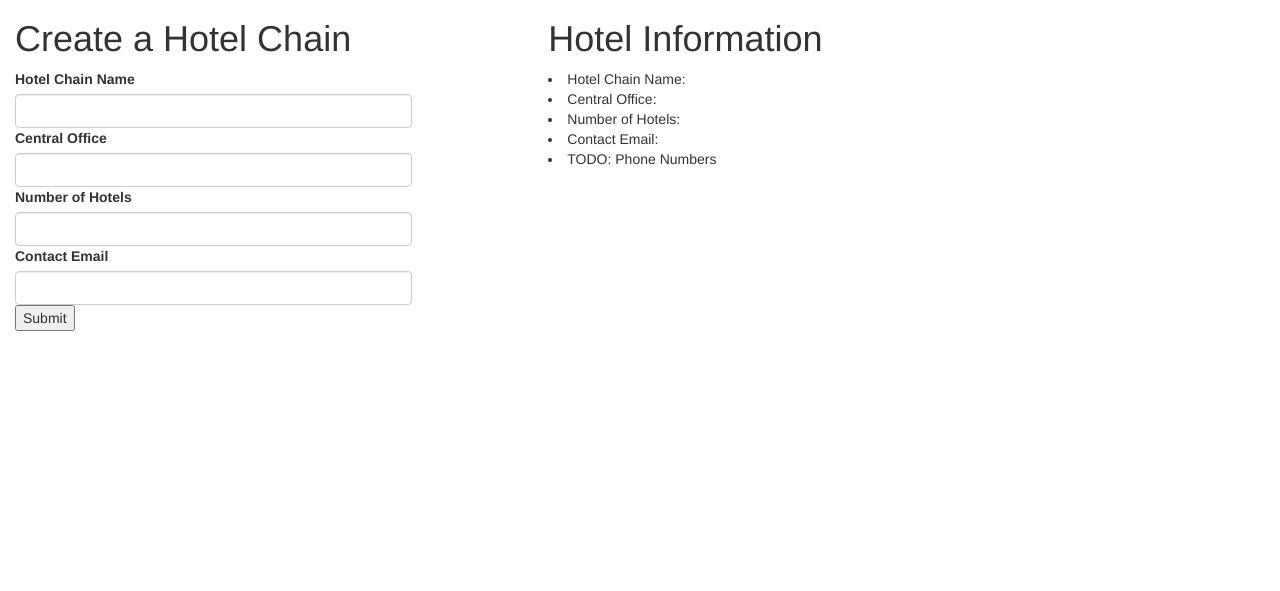
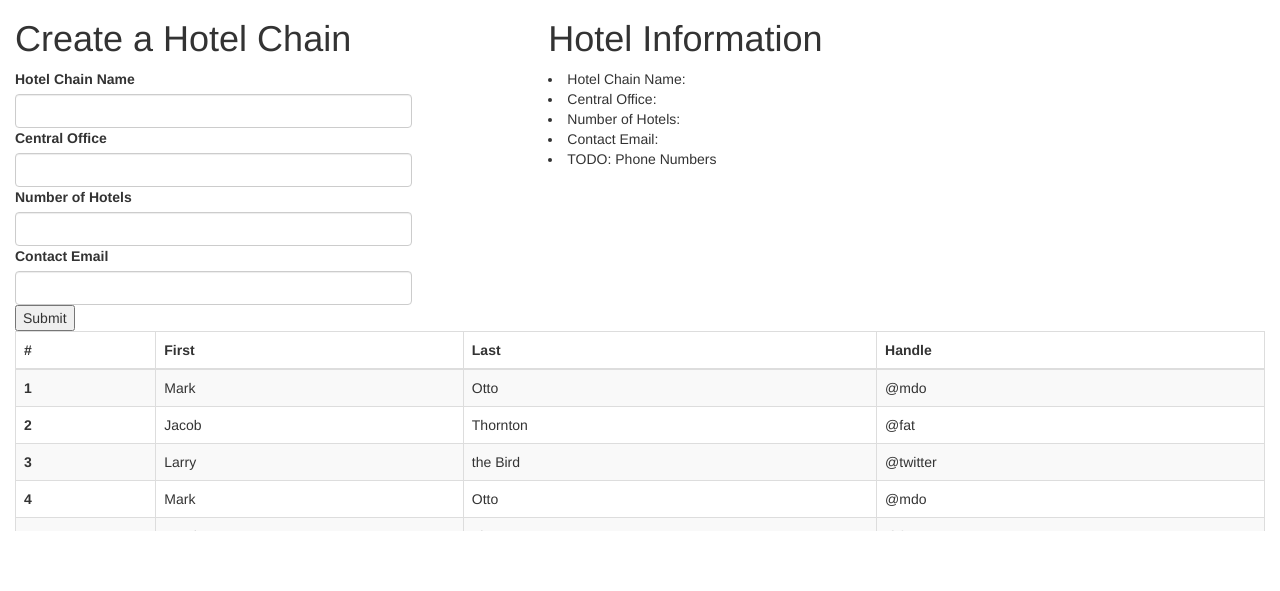
Before and after one commit to DudeRandom21/CSI2132_Project, a PHP site: page /admin_CreateHotelChain.php in a window 1280 px wide. Shown: the part 61-652 px from the top of the page. Run offline with PHP 8.4, Linux system fonts and the light colour scheme.

Commit message:
CSS and Custom Table added.

```diff
--- a/CSI2132Project/admin_CreateHotelChain.php
+++ b/CSI2132Project/admin_CreateHotelChain.php
@@ -3,15 +3,16 @@
 <html lang="en">
 
 <head>
-<?php include('common_head.php'); ?>
+    <?php include('common_head.php'); ?>
 </head>
 
 <body>
 
-<?php include("header.php") ?>
+    <?php include("header.php") ?>
 
     <div class="container-fluid">
-        <form action="#" method="post"> <!-- TODO: Add action location -->
+        <form action="#" method="post">
+            <!-- TODO: Add action location -->
             <div class="row">
 
                 <!-- Section 1: Create Hotel Chain Panel -->
@@ -41,7 +42,8 @@
                 </div>
 
 
-                <div class="col-xs-1"></div> <!-- For spacing -->
+                <div class="col-xs-1"></div>
+                <!-- For spacing -->
 
 
                 <!-- Section 2: Hotel Information-->
@@ -54,11 +56,13 @@
                     <li>Central Office:</li>
                     <li>Number of Hotels:</li>
                     <li>Contact Email:</li>
-                    <li>TODO: Phone Numbers</li> <!-- TODO: Handle multiple phone numbers -->
+                    <li>TODO: Phone Numbers</li>
+                    <!-- TODO: Handle multiple phone numbers -->
 
 
                 </div>
-            </div><!-- End of row -->
+            </div>
+            <!-- End of row -->
 
             <!--  Used for buttons not needed on hotel chain
             <div class = "row">
@@ -69,6 +73,61 @@
             </div>
             -->
 
+
+            <!-- Section 3: Table -->
+            <div class="table-wrapper-scroll-y my-custom-scrollbar">
+
+                <table class="table table-bordered table-striped mb-0">
+                    <thead>
+                        <tr>
+                            <th scope="col">#</th>
+                            <th scope="col">First</th>
+                            <th scope="col">Last</th>
+                            <th scope="col">Handle</th>
+                        </tr>
+                    </thead>
+                    <tbody>
+                        <tr>
+                            <th scope="row">1</th>
+                            <td>Mark</td>
+                            <td>Otto</td>
+                            <td>@mdo</td>
+                        </tr>
+                        <tr>
+                            <th scope="row">2</th>
+                            <td>Jacob</td>
+                            <td>Thornton</td>
+                            <td>@fat</td>
+                        </tr>
+                        <tr>
+                            <th scope="row">3</th>
+                            <td>Larry</td>
+                            <td>the Bird</td>
+                            <td>@twitter</td>
+                        </tr>
+                        <tr>
+                            <th scope="row">4</th>
+                            <td>Mark</td>
+                            <td>Otto</td>
+                            <td>@mdo</td>
+                        </tr>
+                        <tr>
+                            <th scope="row">5</th>
+                            <td>Jacob</td>
+                            <td>Thornton</td>
+                            <td>@fat</td>
+                        </tr>
+                        <tr>
+                            <th scope="row">6</th>
+                            <td>Larry</td>
+                            <td>the Bird</td>
+                            <td>@twitter</td>
+                        </tr>
+                    </tbody>
+                </table>
+
+            </div>
+
         </form>
     </div>
 
--- a/CSI2132Project/common_head.php
+++ b/CSI2132Project/common_head.php
@@ -7,6 +7,8 @@
 <!-- Bootstrap -->
 <link href="https://maxcdn.bootstrapcdn.com/bootstrap/3.3.7/css/bootstrap.min.css" rel="stylesheet" integrity="sha384-BVYiiSIFeK1dGmJRAkycuHAHRg32OmUcww7on3RYdg4Va+PmSTsz/K68vbdEjh4u" crossorigin="anonymous">
 
+<link rel="stylesheet" type="text/css" href="main.css">
+
 <!-- HTML5 shim and Respond.js for IE8 support of HTML5 elements and media queries -->
 <!-- WARNING: Respond.js doesn't work if you view the page via file:// -->
 <!--[if lt IE 9]>
--- /dev/null
+++ b/CSI2132Project/main.css
@@ -0,0 +1,14 @@
+
+
+/* Used for Scroll Bar of Table */
+
+
+.my-custom-scrollbar {
+  position: relative;
+  height: 200px;
+  overflow: auto;
+}
+
+.table-wrapper-scroll-y {
+  display: block;
+}
```
